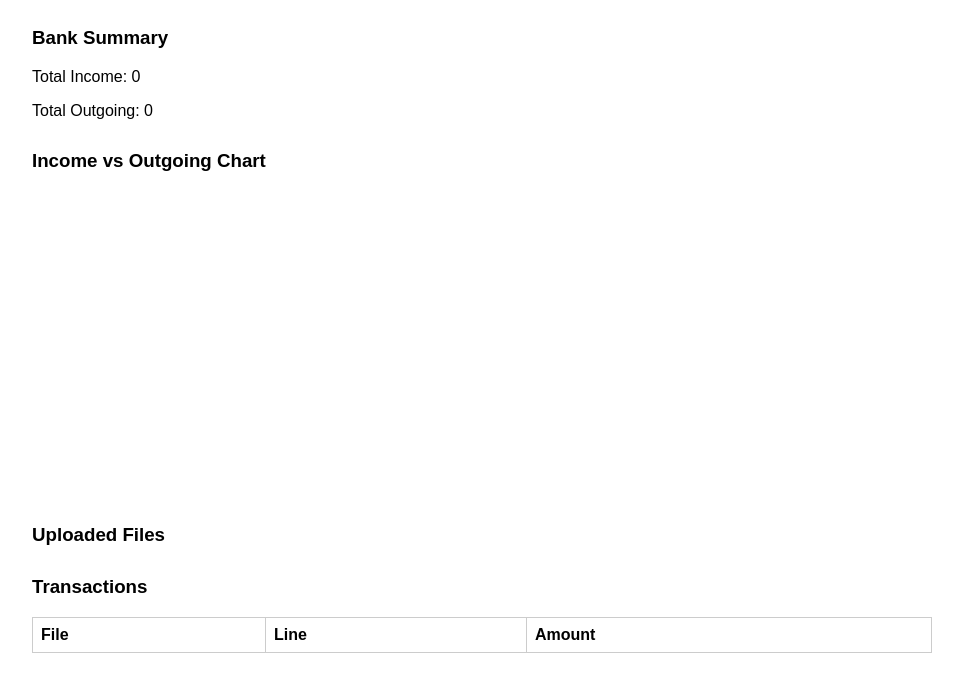
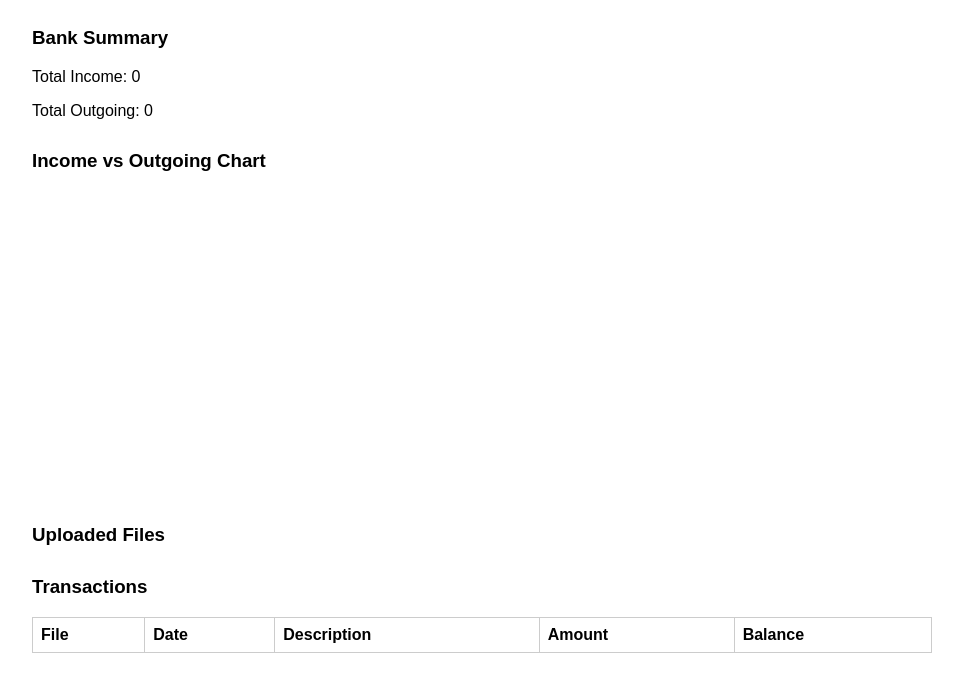
Before and after one commit to KobusDev/render-login-app, a website: page dashboard.html in a window 1280 px wide. Shown: the part 148-840 px from the top of the page, without its empty margins (158-1121 px from the left). Drawn offline with nearby package versions, Linux system fonts and the light colour scheme; no server answers.

Commit message:
Update dashboard.html

```diff
--- a/dashboard.html
+++ b/dashboard.html
@@ -13,41 +13,37 @@
     th, td { padding: 8px; text-align: left; }
     #status { font-weight: bold; margin-top: 10px; }
   </style>
-  <!-- Chart.js -->
   <script src="https://cdn.jsdelivr.net/npm/chart.js"></script>
 </head>
 <body>
 
 <h2>📊 Dashboard</h2>
 
-<!-- Upload PDF -->
 <form id="uploadForm">
   <input type="file" name="pdf" accept="application/pdf" required>
   <button type="submit">Upload PDF</button>
 </form>
 <p id="status"></p>
 
-<!-- Summary -->
 <h3>Bank Summary</h3>
 <p>Total Income: <span id="income">0</span></p>
 <p>Total Outgoing: <span id="outgoing">0</span></p>
 
-<!-- Chart -->
 <h3>Income vs Outgoing Chart</h3>
 <canvas id="financeChart" width="600" height="300"></canvas>
 
-<!-- Uploaded files -->
 <h3>Uploaded Files</h3>
 <ul id="fileList"></ul>
 
-<!-- Transactions Table -->
 <h3>Transactions</h3>
 <table>
   <thead>
     <tr>
       <th>File</th>
-      <th>Line</th>
+      <th>Date</th>
+      <th>Description</th>
       <th>Amount</th>
+      <th>Balance</th>
     </tr>
   </thead>
   <tbody id="transactionTable"></tbody>
@@ -62,7 +58,7 @@ const outgoingEl = document.getElementById("outgoing");
 
 let chart;
 
-// -------------------- UPLOAD PDF --------------------
+// UPLOAD PDF
 form.addEventListener("submit", async (e) => {
   e.preventDefault();
   const data = new FormData(form);
@@ -78,7 +74,7 @@ form.addEventListener("submit", async (e) => {
   }
 });
 
-// -------------------- LOAD FILES --------------------
+// LOAD FILES + SUMMARY + TRANSACTIONS + CHART
 async function loadFiles(){
   const res = await fetch("/files");
   const files = await res.json();
@@ -95,7 +91,7 @@ async function loadFiles(){
   await loadChart();
 }
 
-// -------------------- LOAD SUMMARY --------------------
+// SUMMARY
 async function loadSummary() {
   const res = await fetch("/summary");
   const data = await res.json();
@@ -104,7 +100,7 @@ async function loadSummary() {
   outgoingEl.innerText = data.totalOutgoing.toFixed(2);
 }
 
-// -------------------- LOAD TRANSACTIONS --------------------
+// TRANSACTIONS
 async function loadTransactions() {
   const res = await fetch("/transactions");
   const data = await res.json();
@@ -114,12 +110,12 @@ async function loadTransactions() {
 
   data.forEach(trx => {
     const tr = document.createElement("tr");
-    tr.innerHTML = `<td>${trx.file}</td><td>${trx.line}</td><td>${trx.amount.toFixed(2)}</td>`;
+    tr.innerHTML = `<td>${trx.file}</td><td>${trx.date}</td><td>${trx.description}</td><td>${trx.amount.toFixed(2)}</td><td>${trx.balance.toFixed(2)}</td>`;
     tbody.appendChild(tr);
   });
 }
 
-// -------------------- LOAD CHART --------------------
+// CHART
 async function loadChart() {
   const res = await fetch("/summary");
   const data = await res.json();
@@ -141,7 +137,7 @@ async function loadChart() {
   });
 }
 
-// -------------------- INITIAL LOAD --------------------
+// INITIAL LOAD
 loadFiles();
 </script>
 
```
